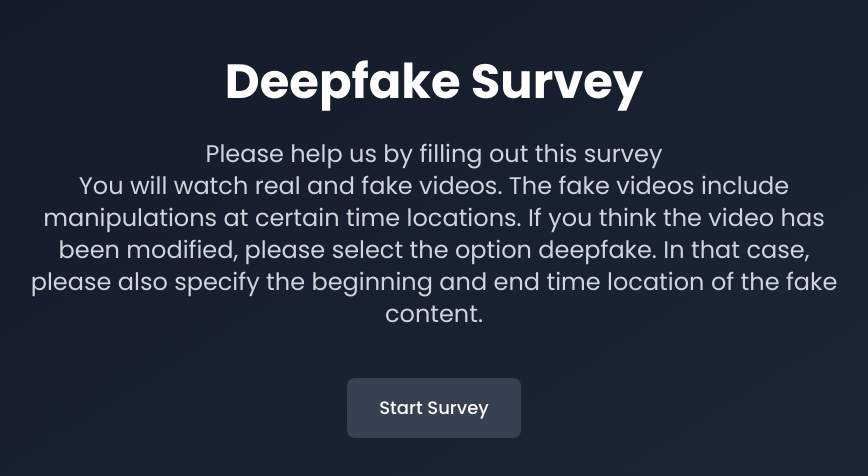
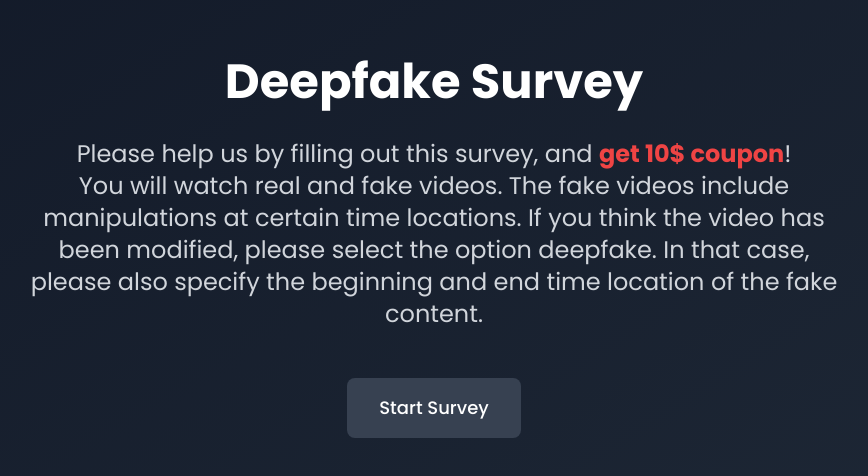
Before and after one commit to adatiaaman/deepfake-survey, a React (Vite) app in the folder client/: page / in a window 1280 px wide. Shown: the part 152-628 px from the top of the page, without its empty margins (206-1074 px from the left). Built offline with nearby package versions, Linux system fonts and the light colour scheme; no server answers.

Commit message:
ui update

```diff
--- a/client/src/components/Consent.jsx
+++ b/client/src/components/Consent.jsx
@@ -142,7 +142,7 @@ const Consent = () => {
                 <form onSubmit={handleSubmit}>
                     <div className="mb-6">
                         <label htmlFor="email" className="text-lg sm:text-l md:text-xl text-gray-300 mb-12">
-                            Email:
+                            Email (Monash):
                         </label>
                         <input
                             type="email"
--- a/client/src/components/Landing.jsx
+++ b/client/src/components/Landing.jsx
@@ -9,7 +9,8 @@ const Landing = () => {
           Deepfake Survey
         </h1>
         <p className="text-lg sm:text-xl md:text-2xl text-gray-300 mb-12 text-center">
-          Please help us by filling out this survey <br></br>
+          Please help us by filling out this survey, and <span className="text-red-500 font-bold">get 10$ coupon</span>!
+          <br></br>
           You will watch real and fake videos. The fake videos include manipulations at certain time locations.
           If you think the video has been modified, please select the option deepfake.
           In that case, please also specify the beginning and end time location of the fake content.
```
